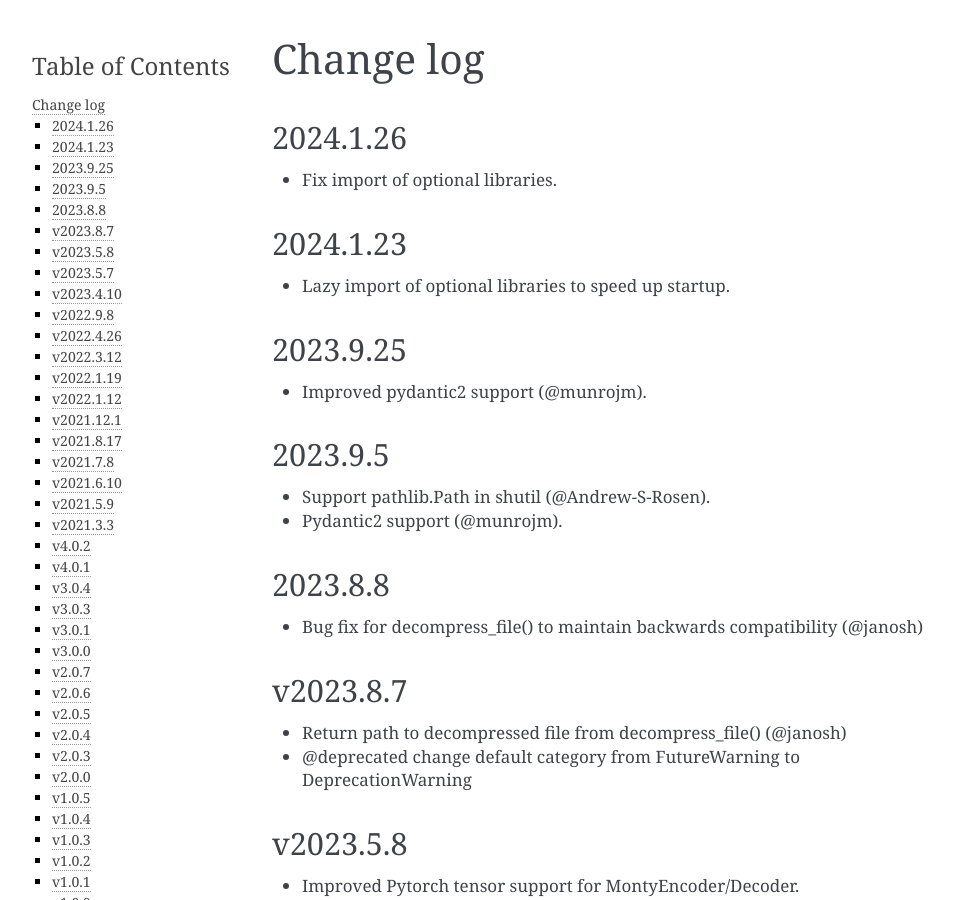
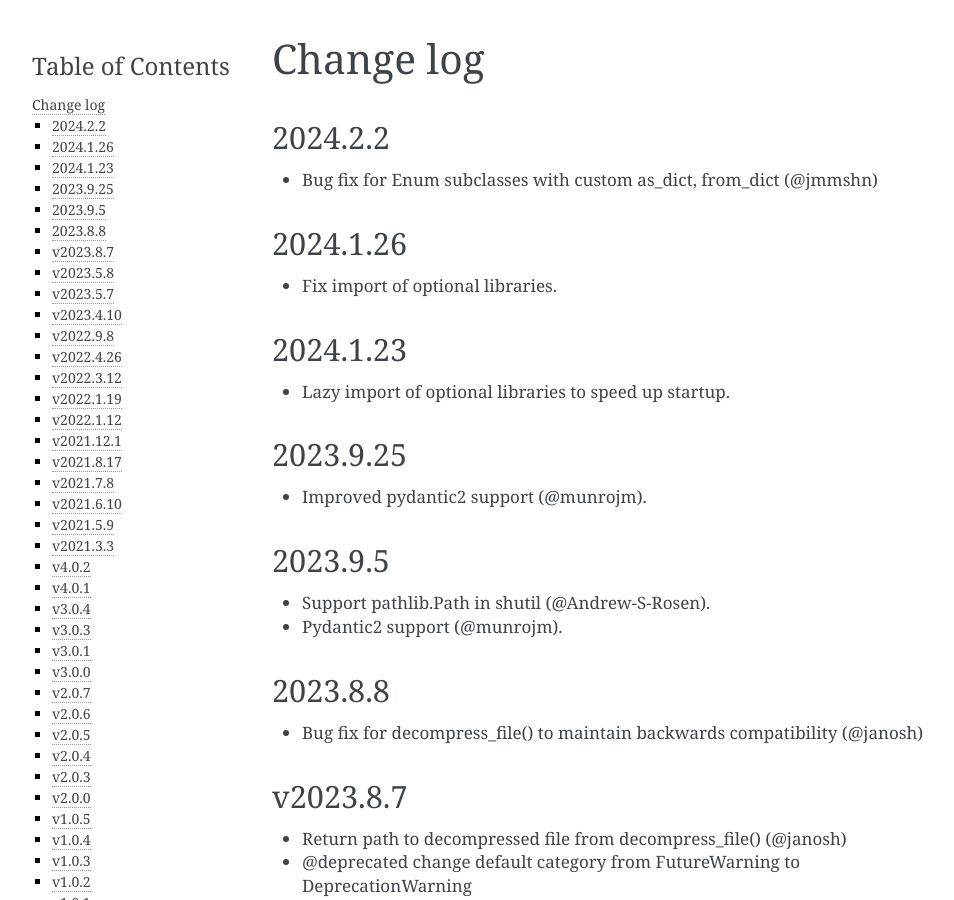
Before and after one commit to materialsvirtuallab/monty, a Sphinx documentation site: the page built from docs/changelog.md, in a window 1280 px wide and 900 px high. Shown: the whole window, without its empty margins (148-1102 px from the left). Built offline with Sphinx 7.4.7, drawn with Linux system fonts in a browser that asks for light colours.

Commit message:
Update changelog.

```diff
--- a/docs/changelog.md
+++ b/docs/changelog.md
@@ -1,4 +1,7 @@
 # Change log
+
+## 2024.2.2
+- Bug fix for  Enum subclasses with custom as_dict, from_dict (@jmmshn)
 
 ## 2024.1.26
 - Fix import of optional libraries.
```
